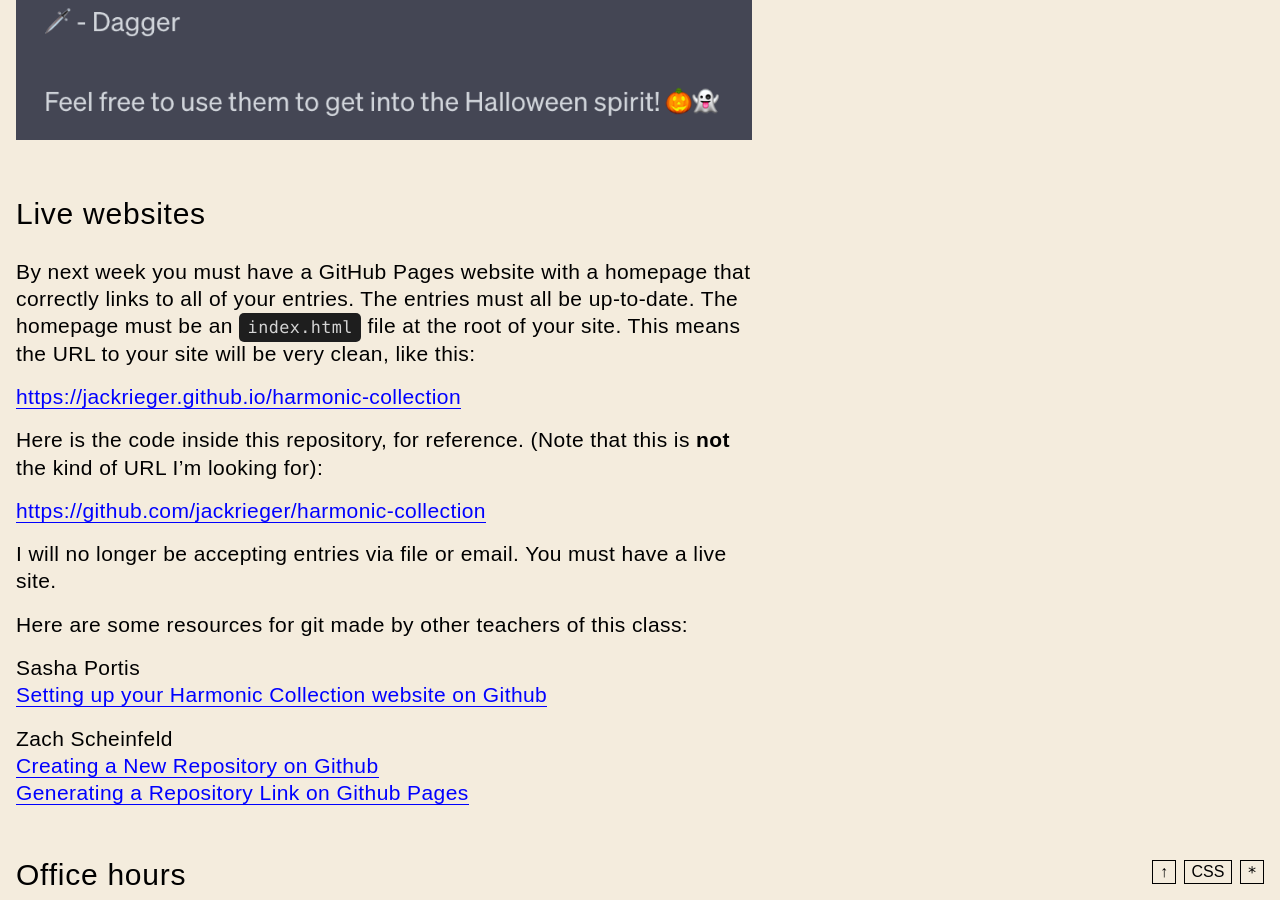
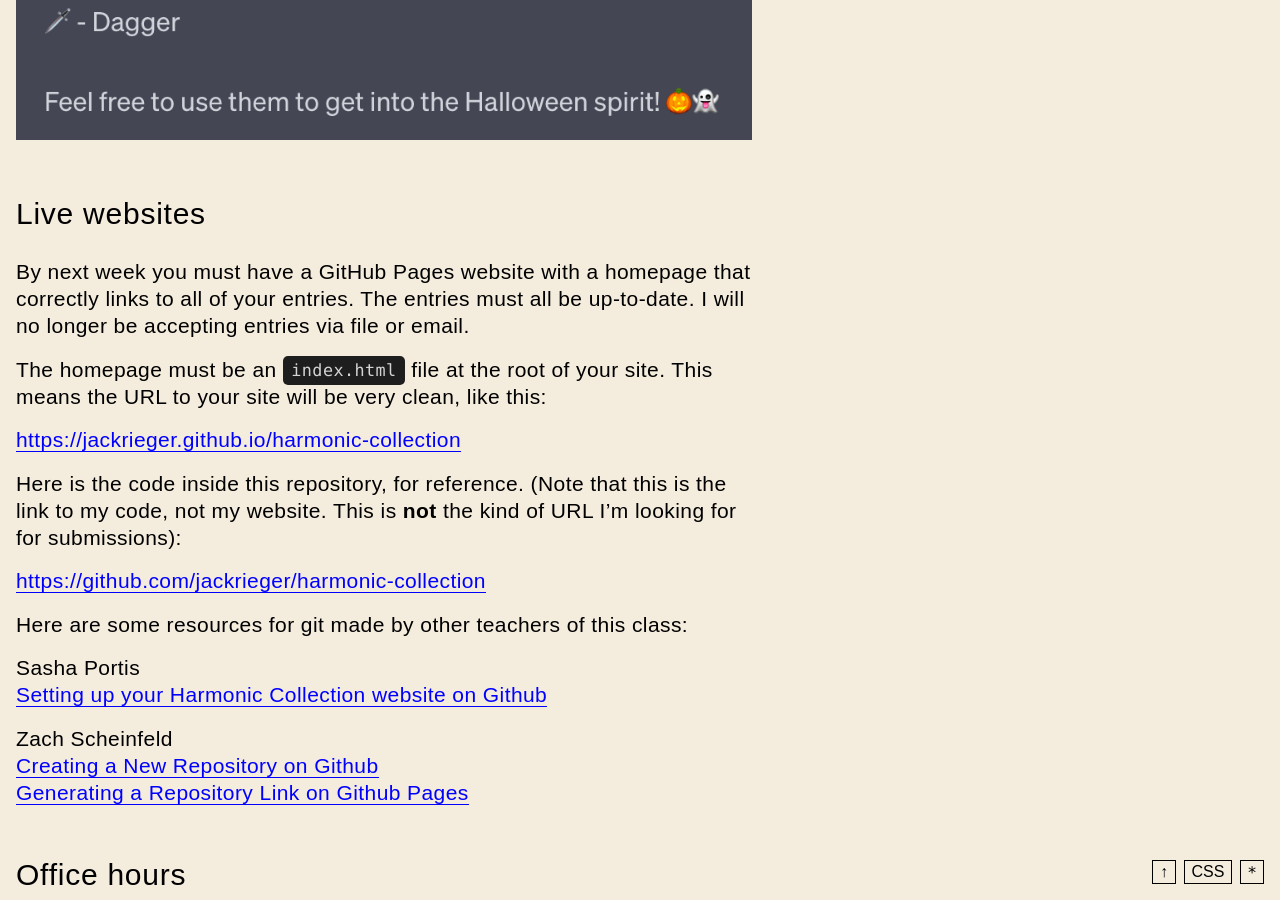
Before and after one commit to jackrieger/core-1-interaction, a Jekyll site: the page built from sessions/10/index.md, in a window 1280 px wide and 900 px high, scrolled down 1775 px. Built offline with Jekyll 4.4.1, drawn with Linux system fonts in a browser that asks for light colours.

Commit message:
Update language

```diff
--- a/sessions/10/index.md
+++ b/sessions/10/index.md
@@ -6,15 +6,15 @@ title: Session 10
 
 ## Live websites
 
-By next week you must have a GitHub Pages website with a homepage that correctly links to all of your entries. The entries must all be up-to-date. The homepage must be an `index.html` file at the root of your site. This means the URL to your site will be very clean, like this:
+By next week you must have a GitHub Pages website with a homepage that correctly links to all of your entries. The entries must all be up-to-date. I will no longer be accepting entries via file or email.
+
+The homepage must be an `index.html` file at the root of your site. This means the URL to your site will be very clean, like this:
 
 [https://jackrieger.github.io/harmonic-collection](https://jackrieger.github.io/harmonic-collection)
 
-Here is the code inside this repository, for reference. (Note that this is **not** the kind of URL I'm looking for):
+Here is the code inside this repository, for reference. (Note that this is the link to my code, not my website. This is **not** the kind of URL I'm looking for for submissions):
 
 [https://github.com/jackrieger/harmonic-collection](https://github.com/jackrieger/harmonic-collection)
-
-I will no longer be accepting entries via file or email. You must have a live site.
 
 Here are some resources for git made by other teachers of this class:
 
```
